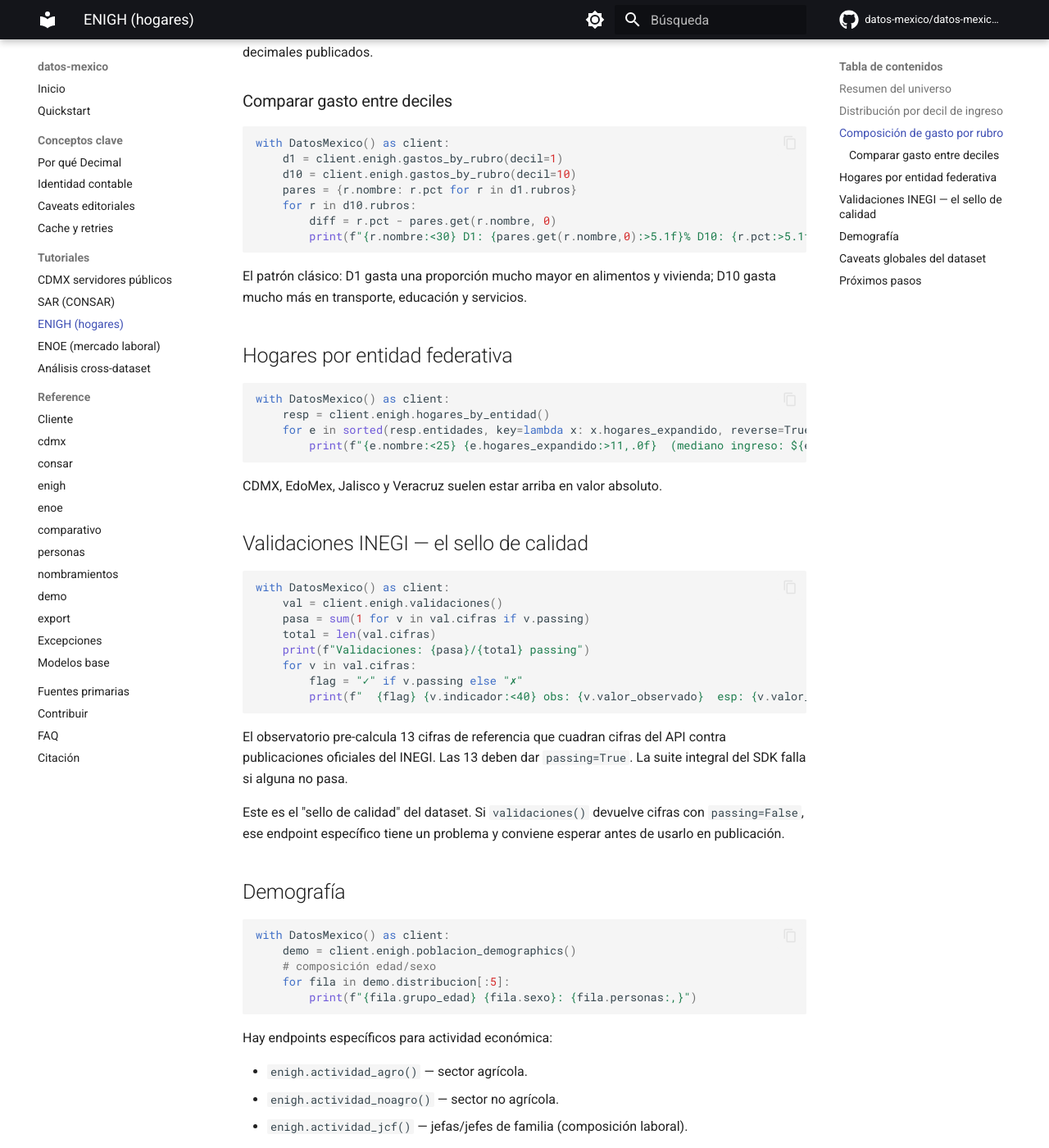
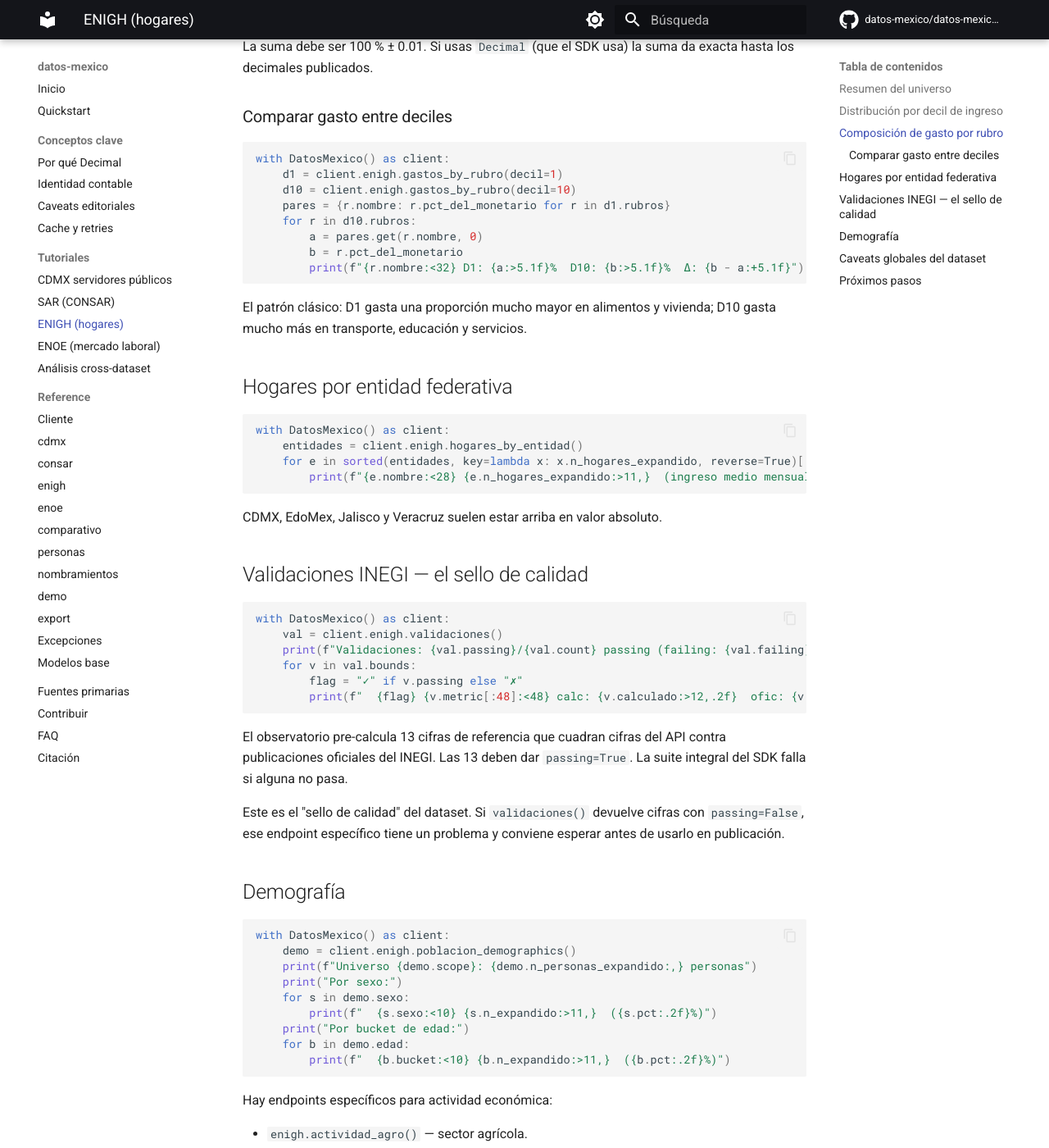
Before and after one commit to Datos-Mexico/datos-mexico-py, an MkDocs documentation site: the page built from docs/tutoriales/enigh.md, in a window 1280 px wide and 1400 px high, scrolled down 1161 px. Shown: the whole window at 82% size. Built offline with MkDocs 1.6.1 and Material for MkDocs 9.7.7, drawn with Linux system fonts in a browser that asks for light colours; comment, search, counter and statistics services are not loaded; some of the changed text lies outside the part shown.

Commit message:
docs(tutoriales/enigh): sincronizar bloques de código con modelos Pydantic
El tutorial usaba 8 bloques de código que referenciaban campos
inexistentes en los modelos actuales. Cada bloque crasheaba al
copia-pega contra la API real:

- Bloque hogares_summary: usaba resp.n_personas_expandido (no existe;
  HogaresSummary tiene n_hogares_*, mean_ing_cor_*, mean_gasto_mon_*).
- Bloque hogares_by_decil: usaba d.ingreso_mediano y d.hogares_expandido
  (DecilRow expone mean_ing_cor_mensual y n_hogares_expandido).
- Bloque identidad contable: misma corrección que el de deciles.
- Bloque gastos_by_rubro (×2): usaba r.pct (RubroRow expone
  pct_del_monetario).
- Bloque hogares_by_entidad: usaba resp.entidades, e.ingreso_mediano,
  e.hogares_expandido (el endpoint devuelve list[EntidadRow] directo, y
  los campos correctos son n_hogares_expandido y mean_ing_cor_mensual).
- Bloque validaciones: usaba val.cifras, v.indicador, v.valor_observado,
  v.valor_esperado (ValidacionesResponse expone bounds, count, passing,
  failing; ValidacionRow expone metric, calculado, oficial, delta_pct).
- Bloque demographics: usaba demo.distribucion con grupo_edad/sexo flat
  (DemographicsResponse tiene sexo: list[SexoCount] y edad: list[EdadBucket]
  separados).

Cada bloque corregido se validó contra api.datos-itam.org con
/tmp/test_enigh_all.py: los 8 corren limpio y producen output
coherente con la prosa que los rodea.

Las cifras numéricas que ya aparecían en prosa (91,414 muestra, 38.8M
expandidos, 13 validaciones INEGI) siguen siendo correctas; solo
cambiaron los identificadores de campo en los snippets.

````diff
--- a/docs/tutoriales/enigh.md
+++ b/docs/tutoriales/enigh.md
@@ -9,9 +9,10 @@ from datos_mexico import DatosMexico
 
 with DatosMexico() as client:
     resp = client.enigh.hogares_summary()
-    print(f"Hogares en muestra:  {resp.n_hogares_muestra:,}")
-    print(f"Hogares expandidos:  {resp.n_hogares_expandido:,}")
-    print(f"Personas:            {resp.n_personas_expandido:,}")
+    print(f"Hogares en muestra:    {resp.n_hogares_muestra:,}")
+    print(f"Hogares expandidos:    {resp.n_hogares_expandido:,}")
+    print(f"Ingreso medio trim:    ${resp.mean_ing_cor_trim:,.2f}")
+    print(f"Ingreso medio mensual: ${resp.mean_ing_cor_mensual:,.2f}")
 ```
 
 La diferencia entre muestra y expandido es la lógica de la encuesta: cada hogar muestreado representa cientos o miles de hogares similares en la población según los factores de elevación.
@@ -22,13 +23,13 @@ La diferencia entre muestra y expandido es la lógica de la encuesta: cada hogar
 with DatosMexico() as client:
     deciles = client.enigh.hogares_by_decil()
     for d in deciles:
-        print(f"D{d.decil:<2} ${d.ingreso_mediano:>10,.0f}  ({d.hogares_expandido:,} hogares)")
+        print(f"D{d.decil:<2}  ${d.mean_ing_cor_mensual:>10,.2f}  ({d.n_hogares_expandido:,} hogares)")
 ```
 
 [Identidad contable](../conceptos/identidad-contable.md) — la suma de hogares expandidos por decil debe coincidir con `hogares_summary().n_hogares_expandido` ± redondeo.
 
 ```python
-total = sum(d.hogares_expandido for d in deciles)
+total = sum(d.n_hogares_expandido for d in deciles)
 ref = client.enigh.hogares_summary().n_hogares_expandido
 assert abs(total - ref) / ref < 0.001
 ```
@@ -38,10 +39,10 @@ assert abs(total - ref) / ref < 0.001
 ```python
 with DatosMexico() as client:
     rubros = client.enigh.gastos_by_rubro()
-    print(f"{'Rubro':<30} {'Pct':>7}")
+    print(f"{'Rubro':<32} {'Pct':>7}")
     for r in rubros.rubros:
-        print(f"{r.nombre:<30} {r.pct:>6.2f}%")
-    print(f"{'TOTAL':<30} {sum(r.pct for r in rubros.rubros):>6.2f}%")
+        print(f"{r.nombre:<32} {r.pct_del_monetario:>6.2f}%")
+    print(f"{'TOTAL':<32} {sum(r.pct_del_monetario for r in rubros.rubros):>6.2f}%")
 ```
 
 La suma debe ser 100 % ± 0.01. Si usas `Decimal` (que el SDK usa) la suma da exacta hasta los decimales publicados.
@@ -52,10 +53,11 @@ La suma debe ser 100 % ± 0.01. Si usas `Decimal` (que el SDK usa) la suma da ex
 with DatosMexico() as client:
     d1 = client.enigh.gastos_by_rubro(decil=1)
     d10 = client.enigh.gastos_by_rubro(decil=10)
-    pares = {r.nombre: r.pct for r in d1.rubros}
+    pares = {r.nombre: r.pct_del_monetario for r in d1.rubros}
     for r in d10.rubros:
-        diff = r.pct - pares.get(r.nombre, 0)
-        print(f"{r.nombre:<30} D1: {pares.get(r.nombre,0):>5.1f}% D10: {r.pct:>5.1f}% Δ: {diff:+5.1f}")
+        a = pares.get(r.nombre, 0)
+        b = r.pct_del_monetario
+        print(f"{r.nombre:<32} D1: {a:>5.1f}%  D10: {b:>5.1f}%  Δ: {b - a:+5.1f}")
 ```
 
 El patrón clásico: D1 gasta una proporción mucho mayor en alimentos y vivienda; D10 gasta mucho más en transporte, educación y servicios.
@@ -64,9 +66,9 @@ El patrón clásico: D1 gasta una proporción mucho mayor en alimentos y viviend
 
 ```python
 with DatosMexico() as client:
-    resp = client.enigh.hogares_by_entidad()
-    for e in sorted(resp.entidades, key=lambda x: x.hogares_expandido, reverse=True)[:10]:
-        print(f"{e.nombre:<25} {e.hogares_expandido:>11,.0f}  (mediano ingreso: ${e.ingreso_mediano:>8,.0f})")
+    entidades = client.enigh.hogares_by_entidad()
+    for e in sorted(entidades, key=lambda x: x.n_hogares_expandido, reverse=True)[:10]:
+        print(f"{e.nombre:<28} {e.n_hogares_expandido:>11,}  (ingreso medio mensual: ${e.mean_ing_cor_mensual:>8,.0f})")
 ```
 
 CDMX, EdoMex, Jalisco y Veracruz suelen estar arriba en valor absoluto.
@@ -76,12 +78,10 @@ CDMX, EdoMex, Jalisco y Veracruz suelen estar arriba en valor absoluto.
 ```python
 with DatosMexico() as client:
     val = client.enigh.validaciones()
-    pasa = sum(1 for v in val.cifras if v.passing)
-    total = len(val.cifras)
-    print(f"Validaciones: {pasa}/{total} passing")
-    for v in val.cifras:
+    print(f"Validaciones: {val.passing}/{val.count} passing (failing: {val.failing})")
+    for v in val.bounds:
         flag = "✓" if v.passing else "✗"
-        print(f"  {flag} {v.indicador:<40} obs: {v.valor_observado}  esp: {v.valor_esperado}")
+        print(f"  {flag} {v.metric[:48]:<48} calc: {v.calculado:>12,.2f}  ofic: {v.oficial:>12,.2f}  Δ: {v.delta_pct:+6.4f}%")
 ```
 
 El observatorio pre-calcula 13 cifras de referencia que cuadran cifras del API contra publicaciones oficiales del INEGI. Las 13 deben dar `passing=True`. La suite integral del SDK falla si alguna no pasa.
@@ -93,9 +93,13 @@ Este es el "sello de calidad" del dataset. Si `validaciones()` devuelve cifras c
 ```python
 with DatosMexico() as client:
     demo = client.enigh.poblacion_demographics()
-    # composición edad/sexo
-    for fila in demo.distribucion[:5]:
-        print(f"{fila.grupo_edad} {fila.sexo}: {fila.personas:,}")
+    print(f"Universo {demo.scope}: {demo.n_personas_expandido:,} personas")
+    print("Por sexo:")
+    for s in demo.sexo:
+        print(f"  {s.sexo:<10} {s.n_expandido:>11,}  ({s.pct:.2f}%)")
+    print("Por bucket de edad:")
+    for b in demo.edad:
+        print(f"  {b.bucket:<10} {b.n_expandido:>11,}  ({b.pct:.2f}%)")
 ```
 
 Hay endpoints específicos para actividad económica:
````
